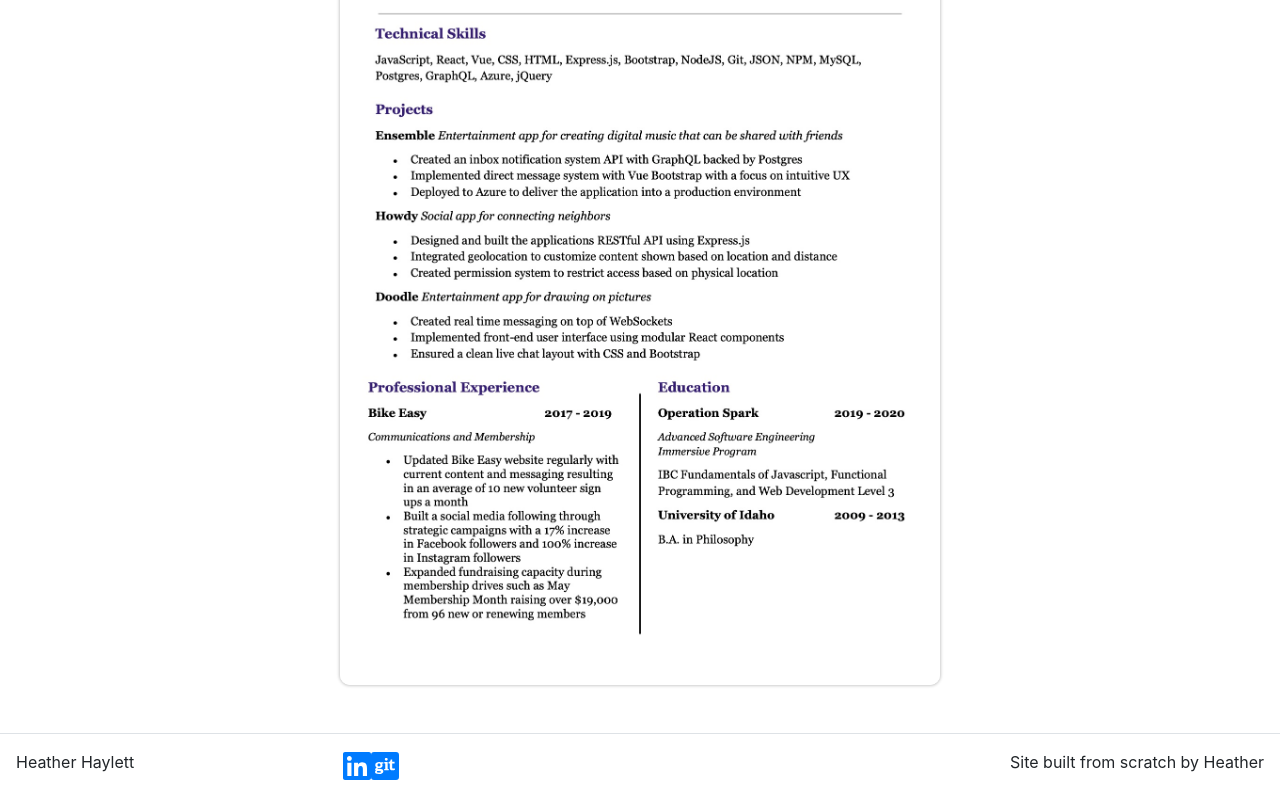
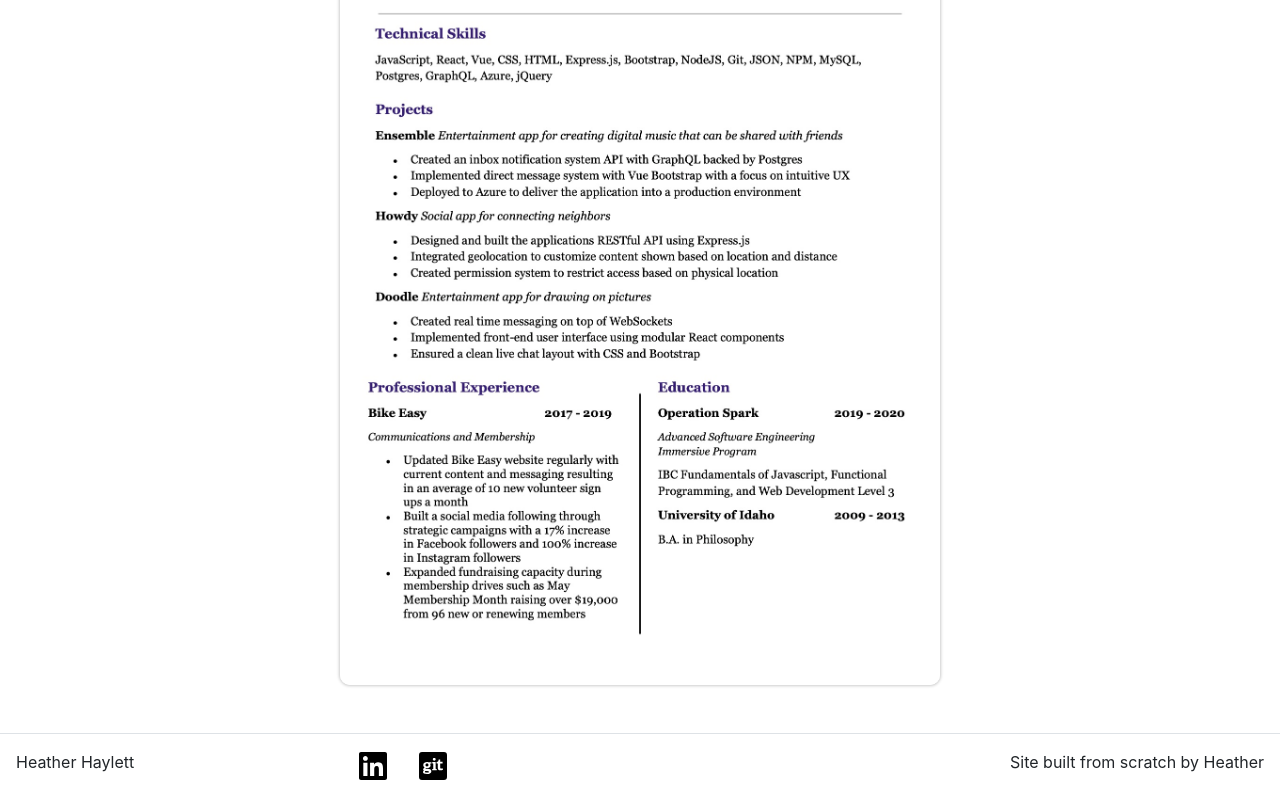
Before and after one commit to HeatherHaylett/portfolio, a React (Create React App) app: page /resume in a window 1280 px wide. Shown: the part 240-1040 px from the top of the page. Built offline with nearby package versions, Linux system fonts and the light colour scheme.

Commit message:
style social icons

```diff
--- a/src/App.scss
+++ b/src/App.scss
@@ -72,3 +72,27 @@
   font-size: 16px;
   margin: 0px;
 }
+
+
+.social-container {
+  background: #eee;
+  padding: 25px 50px;
+}
+
+a.social {
+  margin: 0 1rem;
+  transition: transform 250ms;
+  display: inline-block;
+}
+
+a.social:hover {
+  transform: translateY(-2px);
+}
+
+a.linkedin {
+  color: black;
+}
+
+a.github {
+  color: black;
+}
```
